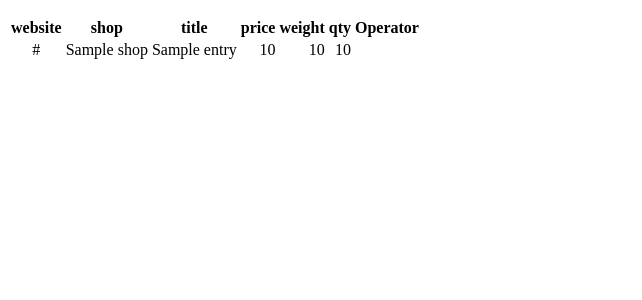
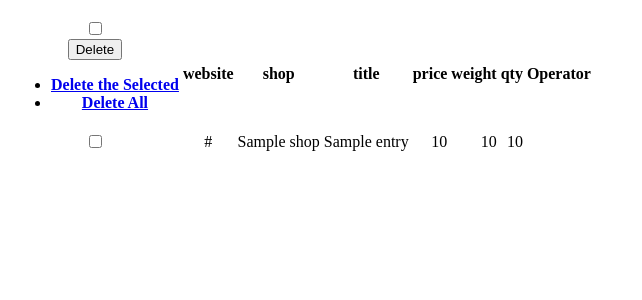
Before and after one commit to xking102/pinpin, a Flask app: template templates/show_shopcart.html in a window 1280 px wide. Shown: the part 81-381 px from the top of the page, without its empty margins (0-642 px from the left). Run offline with Flask 2, Linux system fonts and the light colour scheme; the template is opened without the code that fills it: most values are stand-ins (such as "Sample title", 1, 10 or a date in 2020); some libraries are stand-ins or nearby versions.

Commit message:
show a group ,how to control the permission

```diff
--- /dev/null
+++ b/requirements.txt
@@ -0,0 +1,4 @@
+Flask
+Flask-SQLAlchemy
+Flask-WTF
+Flask-Bootstrap
--- a/templates/show_shopcart.html
+++ b/templates/show_shopcart.html
@@ -7,6 +7,18 @@
      <table class="table table-striped">
 
             <tr>
+                <th style="text-align:center">
+                    <input type="checkbox">
+                    <div class="btn-group">
+                      <button type="button" class="btn btn-warning btn-xs dropdown-toggle" data-toggle="dropdown" aria-expanded="false">
+                        Delete <span class="caret"></span>
+                      </button>
+                      <ul class="dropdown-menu" role="menu">
+                        <li><a href="#">Delete the Selected</a></li>
+                        <li><a href="#">Delete All</a></li>
+                      </ul>
+                    </div>
+                </td>
                 <th style="display:none;">id</td>
                 <th style="display:none;">sku</td>
                 <th style="text-align:center">website</td>
@@ -19,6 +31,9 @@
             </tr>
         {% for entry in entries %}
             <tr>
+                <td style="text-align:center">
+                    <input type="checkbox">
+                </td>
                 <td style="display:none;">{{ entry.id }}</td>
                 <td style="display:none;">{{ entry.sku }}</td>
                 <td style="text-align:center">{{ entry.website }}</td>
@@ -34,6 +49,7 @@
             </tr>
         {% endfor %}
     </table>
+
   {% else %}
    <p>No anything in shopcart!</p>
   {% endif %}
```
Also changed, not shown: pinpin/order/view.py (+15 -1 lines).
